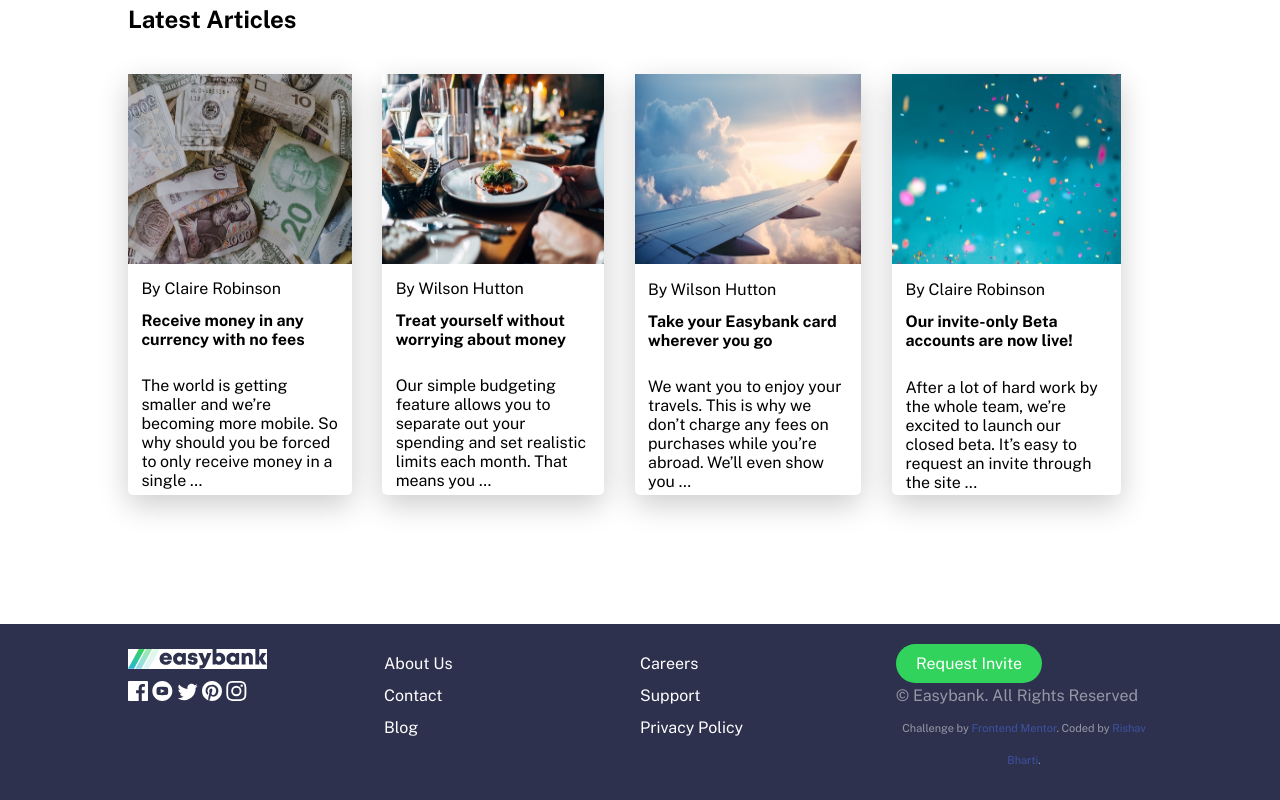
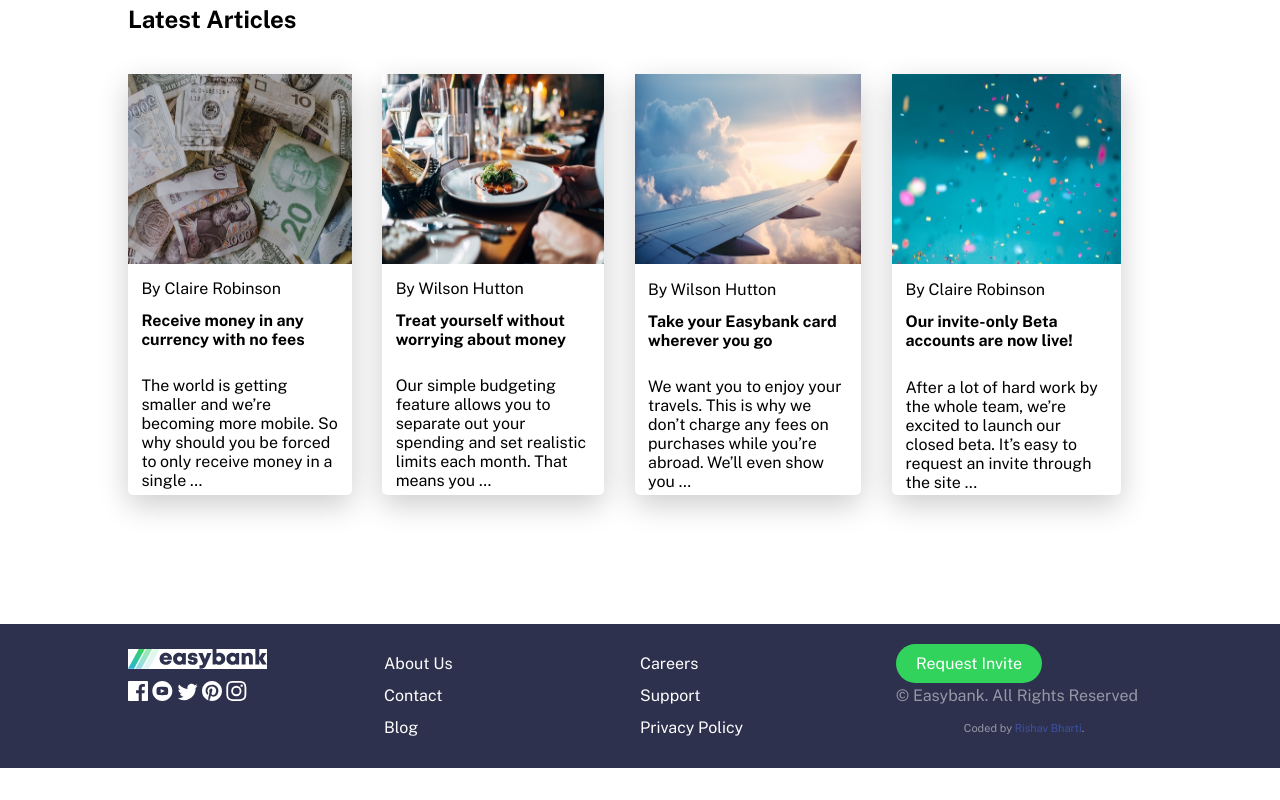
Before and after one commit to rishavbharti/Easybank, a plain HTML site: page index.html in a window 1280 px wide. Shown: the part 1352-2152 px from the top of the page. After the commit the page ends 2120 px from the top, so only its background shows below. Drawn offline with nearby package versions, Linux system fonts and the light colour scheme.

Commit message:
Updated footer

```diff
--- a/index.html
+++ b/index.html
@@ -142,7 +142,6 @@
       <p>© Easybank. All Rights Reserved</p>
 
       <div class="attribution">
-        Challenge by <a href="https://www.frontendmentor.io/challenges/easybank-landing-page-WaUhkoDN" target="_blank">Frontend Mentor</a>.
         Coded by <a href="https://www.linkedin.com/in/rishavbharti/" target="_blank">Rishav Bharti</a>.
       </div>
     </div>
```
